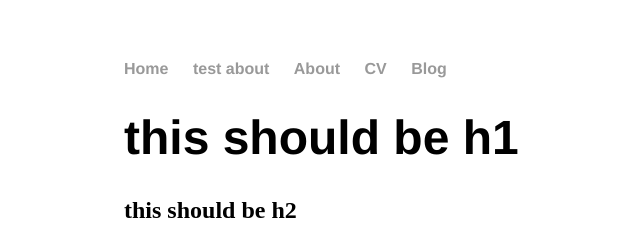
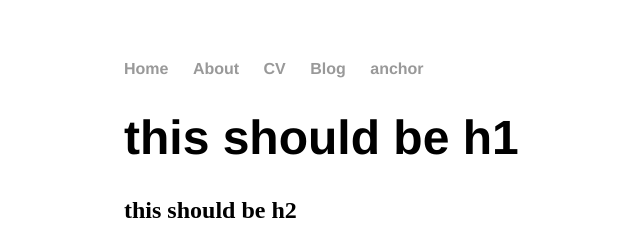
Before and after one commit to thinkingsystems/thinkingsystems.github.io, a Jekyll site: the page built from index.md, in a window 1280 px wide. Shown: the top 252 px of the page, without its empty margins (68-708 px from the left). Built offline with Jekyll 4.4.1, drawn with Linux system fonts in a browser that asks for light colours.

Commit message:
Updated default.html

```diff
--- a/_layouts/default.html
+++ b/_layouts/default.html
@@ -9,10 +9,10 @@
 			<nav>
 	    		<ul>
 	        		<li><a href="/">Home</a></li>
-                    <li><a href="/test.md">test about</a></li>
 		        	<li><a href="/about">About</a></li>
 	        		<li><a href="/cv">CV</a></li>
 	        		<li><a href="/blog">Blog</a></li>
+                    <li><a href="#test">anchor</a></li>
 	    		</ul>
 			</nav>
 			<div class="container">
```
